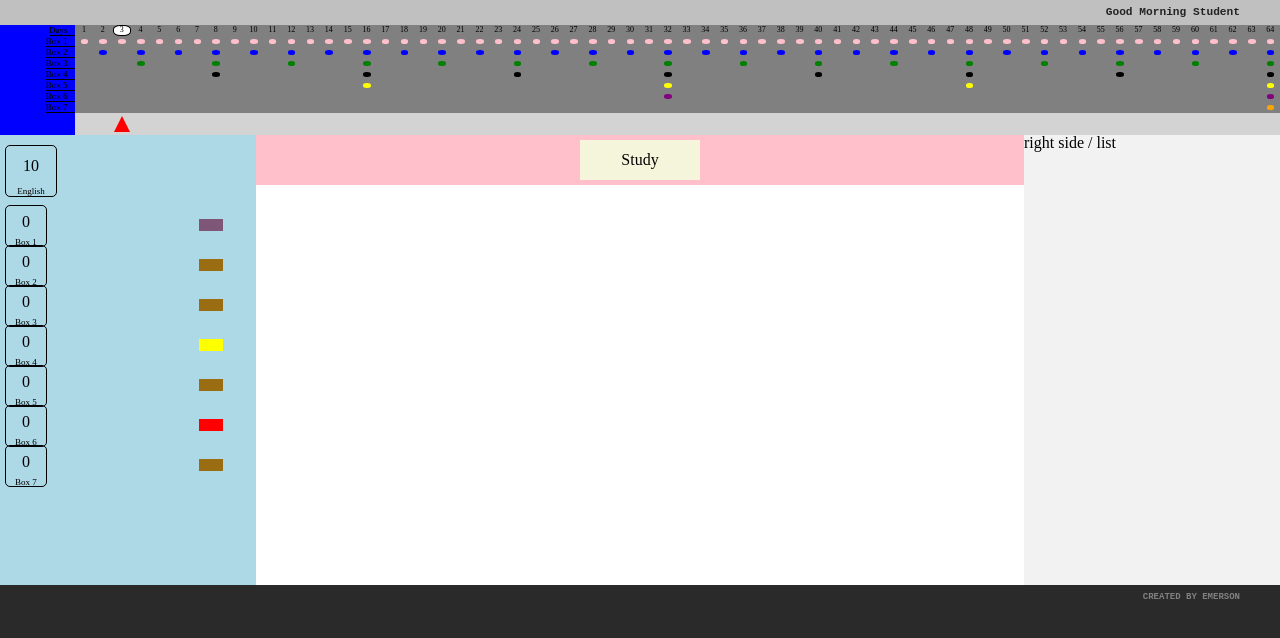
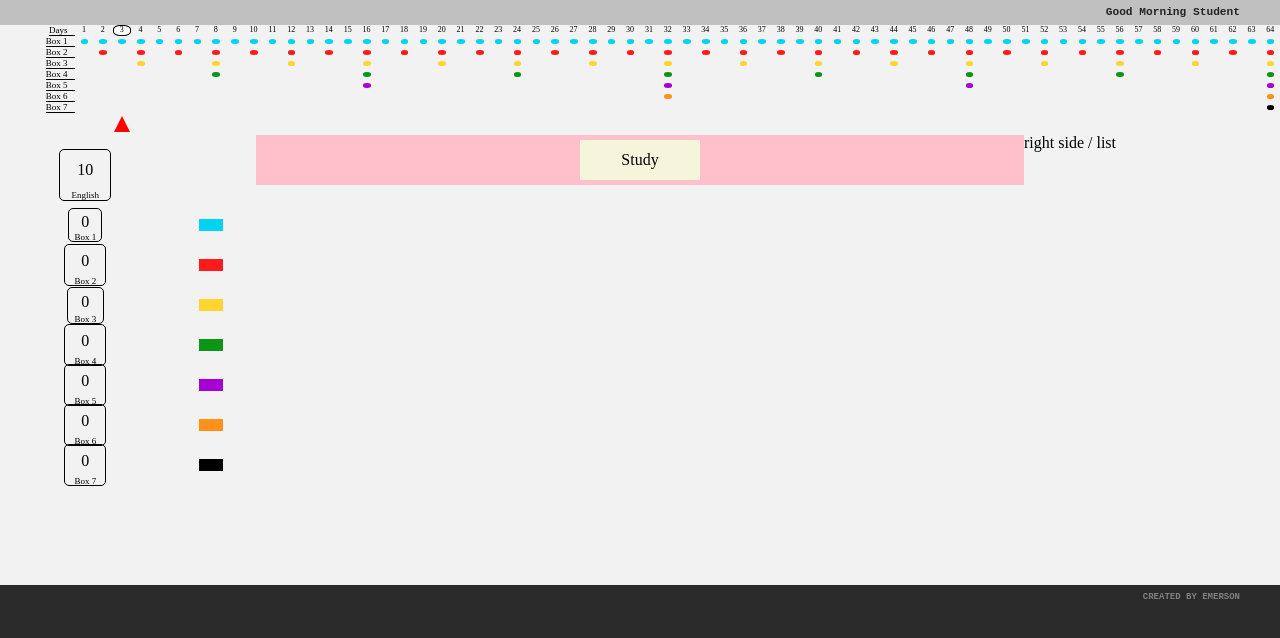
Before and after one commit to emersonscheffer/character, a React (Create React App) app in the folder client/: page / in a window 1280 px wide. Shown: the top 638 px of the page. Built offline with nearby package versions, Linux system fonts and the light colour scheme.

Commit message:
add colors

```diff
--- a/client/src/colors.js
+++ b/client/src/colors.js
@@ -1,7 +1,8 @@
-export const COLOR1 = "#7e5678"
-export const COLOR2 = "#9a6d12"
-export const COLOR3 = "#9a6d12"
-export const COLOR4 = "yellow"
-export const COLOR5 = "#9a6d12"
-export const COLOR6 = "red"
-export const COLOR7 = "#9a6d12"
+export const COLOR1 = "#00d3f4"
+export const COLOR2 = "#ff1b1b"
+export const COLOR3 = "#ffd52f"
+export const COLOR4 = "#0d9616"
+export const COLOR5 = "#a700d5"
+export const COLOR6 = "#ff911b"
+export const COLOR7 = "#000000"
+export const BACKGROUND = "#f2f2f2"
--- a/client/src/components/leitnerComponents/LeitnerCard.jsx
+++ b/client/src/components/leitnerComponents/LeitnerCard.jsx
@@ -4,15 +4,17 @@ import LeitnerCardButton from "./LeitnerCardButton";
 //import LeitnerCardFlipButton from "./LeitnerCardFlipButton";
 
 const LeitnerCard = ({
-  flipFn,
-  btnFn1,
-  btnFn2,
+  // flipFn,
+  // btnFn1,
+  // btnFn2,
   frontSide,
-  cardTitle,
+  // cardTitle,
   cardFormality,
   cardDisplay,
   cardBtn,
   btnFn,
+  // levelColor
+  colorsArr
 }) => {
   const renderExamples = (examples) => {
     let examplesArr = [];
@@ -30,7 +32,6 @@ const LeitnerCard = ({
         backgroundColor: "#e3e3e3",
         width: "90%",
         height: "auto",
-        //border: "5px solid rgb(225,225,225)",
         borderRadius: "5px",
         display: "grid",
         gridTemplate: `
@@ -44,7 +45,7 @@ const LeitnerCard = ({
           " . . . . . ." 10px
           / 10px 1fr 1fr 1fr 1fr 10px
            `,
-        boxShadow: "2px 2px 5px",
+        boxShadow: "0px 3px 7px 1px gray",
         justifySelf: "center",
         marginTop: "20px",
       }}
@@ -52,7 +53,7 @@ const LeitnerCard = ({
       {/* Level  Level Level */}
       <div
         style={{
-          backgroundColor: "red",
+          backgroundColor: colorsArr[cardDisplay.level - 1],
           display: "grid",
           gridArea: "level",
           width: "40%",
@@ -80,7 +81,7 @@ const LeitnerCard = ({
       <div
         style={{
           gridArea: "line",
-          backgroundColor: "red",
+          backgroundColor: colorsArr[cardDisplay.level - 1],
           borderRadius: "10px",
           height: "30%",
           alignSelf: "center",
@@ -244,10 +245,3 @@ const LeitnerCard = ({
 };
 
 export default LeitnerCard;
-
-//     this.title = title;
-//     this.front = front;
-//     this.back = back;
-//     this.level = 1
-//     this.examples = []
-//     this.formality = 5
--- a/client/src/components/leitnerComponents/LeitnerLevelBox.jsx
+++ b/client/src/components/leitnerComponents/LeitnerLevelBox.jsx
@@ -16,6 +16,8 @@ const LeitnerLevelBox = ({
       style={{
         width: widthHeight,
         height: widthHeight,
+        justifySelf: "center",
+          alignSelf: "center",
         border: "solid black 1px",
         backgroundColor: bgColor,
         borderRadius: "5px",
@@ -32,8 +34,7 @@ const LeitnerLevelBox = ({
           gridArea: "number",
           justifySelf: "center",
           alignSelf: "center",
-          //backgroundColor: "red",
-          //width: "100%", height: "100%"
+
         }}
       >
         {quantity}
--- a/client/src/components/leitnerComponents/LeitnerLevelBoxContainer.jsx
+++ b/client/src/components/leitnerComponents/LeitnerLevelBoxContainer.jsx
@@ -1,6 +1,7 @@
 import React from "react";
 import LeitnerLevelBox from "./LeitnerLevelBox";
 import {
+  BACKGROUND,
   COLOR1,
   COLOR2,
   COLOR3,
@@ -19,7 +20,7 @@ const LeitnerLevelBoxContainer = ({ deck, boxes }) => {
   const box6 = boxes[5].length;
   const box7 = boxes[6].length;
 
-  const deckQuantity = deck.length
+  const deckQuantity = deck.length;
 
   const renderColorBoxes = () => {
     let boxes = [];
@@ -34,7 +35,7 @@ const LeitnerLevelBoxContainer = ({ deck, boxes }) => {
             height: "30%",
             gridArea: String("color").concat(i + 1),
             alignSelf: "center",
-            justifySelf: "center"
+            justifySelf: "center",
           }}
         ></div>
       );
@@ -43,10 +44,28 @@ const LeitnerLevelBoxContainer = ({ deck, boxes }) => {
     return boxes;
   };
 
+  const renderLevelBoxes = () => {
+    let levelBoxes = []
+
+    //for (let i = 0; i < 7; i++) {
+      levelBoxes.push(
+        <LeitnerLevelBox
+        style={{ gridArea: "box1" }}
+        quantity={box1}
+        boxNumber="1"
+        widthHeight="32px"
+        area="box1"
+      />
+      )
+    //}
+
+    return levelBoxes
+  }
+
   return (
     <div
       style={{
-        backgroundColor: "lightblue",
+        backgroundColor: BACKGROUND,
         width: "100%",
         height: "100%",
         display: "grid",
@@ -72,34 +91,19 @@ const LeitnerLevelBoxContainer = ({ deck, boxes }) => {
         widthHeight="50px"
         deck={true}
         subject="English"
-        //style={{ gridArea: "deck" }}
         area="deck1"
       />
 
-      <LeitnerLevelBox
+      {/* <LeitnerLevelBox
         style={{ gridArea: "box1" }}
         quantity={box1}
         boxNumber="1"
         widthHeight="40px"
         area="box1"
-      />
+      /> */}
 
-      {/* <div
-        style={{
-          backgroundColor: "red",
-          width: "30px",
-          height: "30px",
-          gridArea: "color1",
-        }}
-      ></div>
-      <div
-        style={{
-          backgroundColor: "yellow",
-          width: "30px",
-          height: "30px",
-          gridArea: "color2",
-        }}
-      ></div> */}
+      {renderLevelBoxes()}
+
       {renderColorBoxes()}
 
       <LeitnerLevelBox
@@ -111,7 +115,7 @@ const LeitnerLevelBoxContainer = ({ deck, boxes }) => {
       <LeitnerLevelBox
         quantity={box3}
         boxNumber="3"
-        widthHeight="40px"
+        widthHeight="35px"
         area="box3"
       />
       <LeitnerLevelBox
--- a/client/src/components/leitnerComponents/LeitnerTimeLine.jsx
+++ b/client/src/components/leitnerComponents/LeitnerTimeLine.jsx
@@ -2,6 +2,17 @@ import React from "react";
 
 import LeitnerTimeLineNumber from "./LeitnerTimeLineNumber";
 import LeitnerTimeLineBullets from "./LeitnerTimeLineBullets";
+
+import {
+  BACKGROUND,
+  COLOR1,
+  COLOR2,
+  COLOR3,
+  COLOR4,
+  COLOR5,
+  COLOR6,
+  COLOR7,
+} from "../../colors";
 
 const LeitnerTimeLine = ({ leitnerDay }) => {
   const timeLineNumbers = () => {
@@ -21,13 +32,13 @@ const LeitnerTimeLine = ({ leitnerDay }) => {
   };
 
   const bulletCollors = [
-    "pink",
-    "blue",
-    "green",
-    "black",
-    "yellow",
-    "purple",
-    "orange",
+    COLOR1,
+    COLOR2,
+    COLOR3,
+    COLOR4,
+    COLOR5,
+    COLOR6,
+    COLOR7,
   ];
 
   const intervals = {
@@ -62,11 +73,11 @@ const LeitnerTimeLine = ({ leitnerDay }) => {
   return (
     <div
       style={{
-        backgroundColor: "grey",
+        backgroundColor: BACKGROUND,
         width: "100%",
         height: "100%",
         gridArea: "timeline",
-       // gridColumn: "1/9",
+        // gridColumn: "1/9",
         display: "grid",
         //borderRadius: "5px",
         gridTemplateColumns: "repeat(64, 1fr)",
--- a/client/src/components/leitnerComponents/LeitnerTimeLineDayIndicator.jsx
+++ b/client/src/components/leitnerComponents/LeitnerTimeLineDayIndicator.jsx
@@ -1,4 +1,5 @@
 import React from "react";
+import { BACKGROUND } from "../../colors";
 import LeitnerTimeLineDayIndicatorSq from "./LeitnerTimeLineDayIndicatorSq";
 
 const LeitnerTimeLineDayIndicator = ({ leitnerDay }) => {
@@ -18,7 +19,7 @@ const LeitnerTimeLineDayIndicator = ({ leitnerDay }) => {
   return (
     <div
       style={{
-        backgroundColor: "lightGray",
+        backgroundColor: BACKGROUND,
         width: "100%",
         height: "100%",
         gridArea: "indicator",
--- a/client/src/views/LeitnerBoxGrid.jsx
+++ b/client/src/views/LeitnerBoxGrid.jsx
@@ -15,6 +15,16 @@ import {
   //isCurrentStudyingEmpty,
 } from "../actions/leitnerBoxActions";
 import LeitnerLevelBoxContainer from "../components/leitnerComponents/LeitnerLevelBoxContainer";
+import {
+  BACKGROUND,
+  COLOR1,
+  COLOR2,
+  COLOR3,
+  COLOR4,
+  COLOR5,
+  COLOR6,
+  COLOR7,
+} from "../colors";
 
 //import { CurrentQueue } from "../classes/CurrentQueue";
 
@@ -46,6 +56,8 @@ const LeitnerBoxGrid = () => {
     boxLevel6,
     boxLevel7,
   ];
+
+  const colorsArr = [COLOR1, COLOR2, COLOR3, COLOR4, COLOR5, COLOR6, COLOR7];
 
   const studyBtnPressed = () => {
     dispatch(studyButtonAction());
@@ -87,7 +99,7 @@ const LeitnerBoxGrid = () => {
 
       <div
         style={{
-          backgroundColor: "blue",
+          backgroundColor: BACKGROUND,
           gridArea: "timeline",
           display: "grid",
           gridTemplate: `
@@ -127,16 +139,15 @@ const LeitnerBoxGrid = () => {
 
       <div
         style={{
-          backgroundColor: "white",
+          backgroundColor: BACKGROUND,
           height: "400px",
-          //gridColumn: "2/8",
-          //gridRow: "4",
           gridArea: "canvas",
           display: "grid",
         }}
       >
         {currentStudying.isEmpty() ? null : (
           <LeitnerCard
+            colorsArr={colorsArr}
             cardDisplay={currentStudying.peek()}
             btnFn={buttonsInCardPressed}
           />
```
Also changed, not shown: client/src/css/style.css (+7 -7 lines), 1 other file (tests, documents, lock files or other folders).
